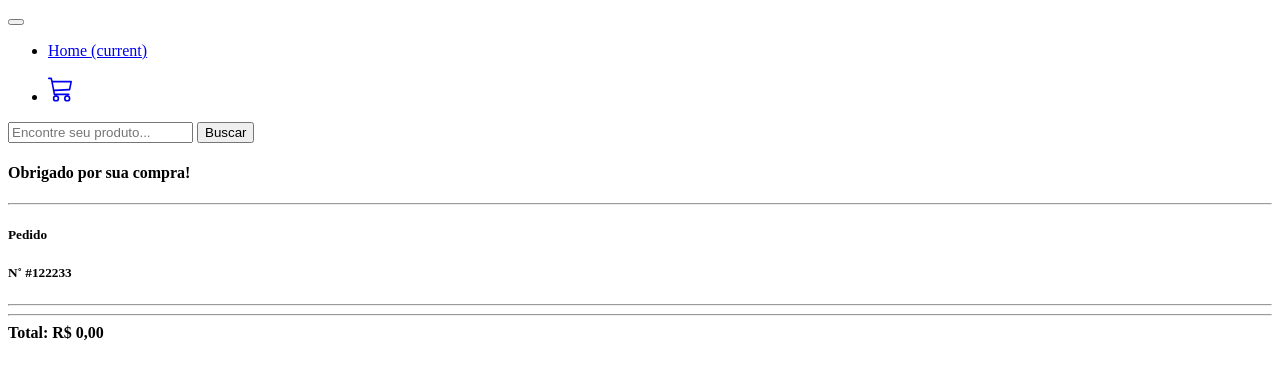
After one commit to CodeExpertsLearning/symfony-5-mastery, a Symfony app: template templates/thanks.html.twig in a window 1280 px wide. The commit adds this page. Shown: the top 379 px of the page. Run offline with Twig, Linux system fonts and the light colour scheme; the template is opened without the code that fills it, so the values that code supplies are empty; some libraries are stand-ins or nearby versions.

Commit message:
Mod cart

```diff
--- a/src/Service/CartService.php
+++ b/src/Service/CartService.php
@@ -30,12 +30,14 @@ class CartService
 	public function addItem($item)
 	{
 		$cart = $this->getAll();
+		$message = 'Produto adicionado com sucesso!';
 
 		if(count($cart)) {
 			$findSlug = array_column($cart, 'slug');
 
 			if(in_array($item['slug'], $findSlug)) {
 				$cart = $this->incrementCartSlug($cart, $item);
+				$message = sprintf('Quantidade do Produto %s Adicionado com sucesso!', $item['name']);
 			} else {
 				array_push($cart, $item);
 			}
@@ -47,7 +49,7 @@ class CartService
 
 		$this->session->set('cart', $cart);
 
-		return true;
+		return $message;
 	}
 
 	public function removeItem($item)
--- a/templates/front.html.twig
+++ b/templates/front.html.twig
@@ -66,6 +66,11 @@
     </nav>
 
     <div class="container">
+
+        <div class="message">
+            {% include 'admin/includes/messages.html.twig' %}
+        </div>
+
         {% block body %}{% endblock %}
     </div>
     {{ encore_entry_script_tags('app') }}
--- /dev/null
+++ b/templates/thanks.html.twig
@@ -0,0 +1,48 @@
+{% extends 'front.html.twig' %}
+
+{% block title %}Obrigado por sua compra!{% endblock %}
+
+{% block body %}
+    <div class="row mt-5">
+        <div class="col-12">
+            <div class="row">
+
+                <div class="col-12">
+                    <h4>Obrigado por sua compra!</h4>
+                    <hr>
+                </div>
+
+            </div>
+
+        </div>
+        <div class="col-12 pt-5">
+            <div class="row d-flex justify-content-between align-items-center">
+                <div class="col-6"><h5>Pedido</h5></div>
+                <div class="col-6 text-right"><h5>N˚ #122233</h5></div>
+            </div>
+
+            <div class="row">
+                <div class="col-12">
+                    <hr>
+                </div>
+                {% set total = 0 %}
+
+                {% for item in cart %}
+                    <div class="col-12">
+                        <p>
+                            {% set subtotal = item.amount*item.price %}
+                            {% set total = total + subtotal %}
+
+                            {{ item.amount }}x {{ item.name }} (R$ {{ item.price|number_format(2, ',', '.') }}) - Subtotal: R$ {{ subtotal|number_format('2', ',', '.') }}
+                        </p>
+                    </div>
+                {% endfor %}
+
+                <div class="col-12">
+                    <hr>
+                    <strong>Total: R$ {{ total|number_format(2, ',', '.') }}</strong>
+                </div>
+            </div>
+        </div>
+    </div>
+{% endblock %}
```
Also changed, not shown: src/Controller/CartController.php (+6 -1 lines), src/Controller/CheckoutController.php (+9 -3 lines).
